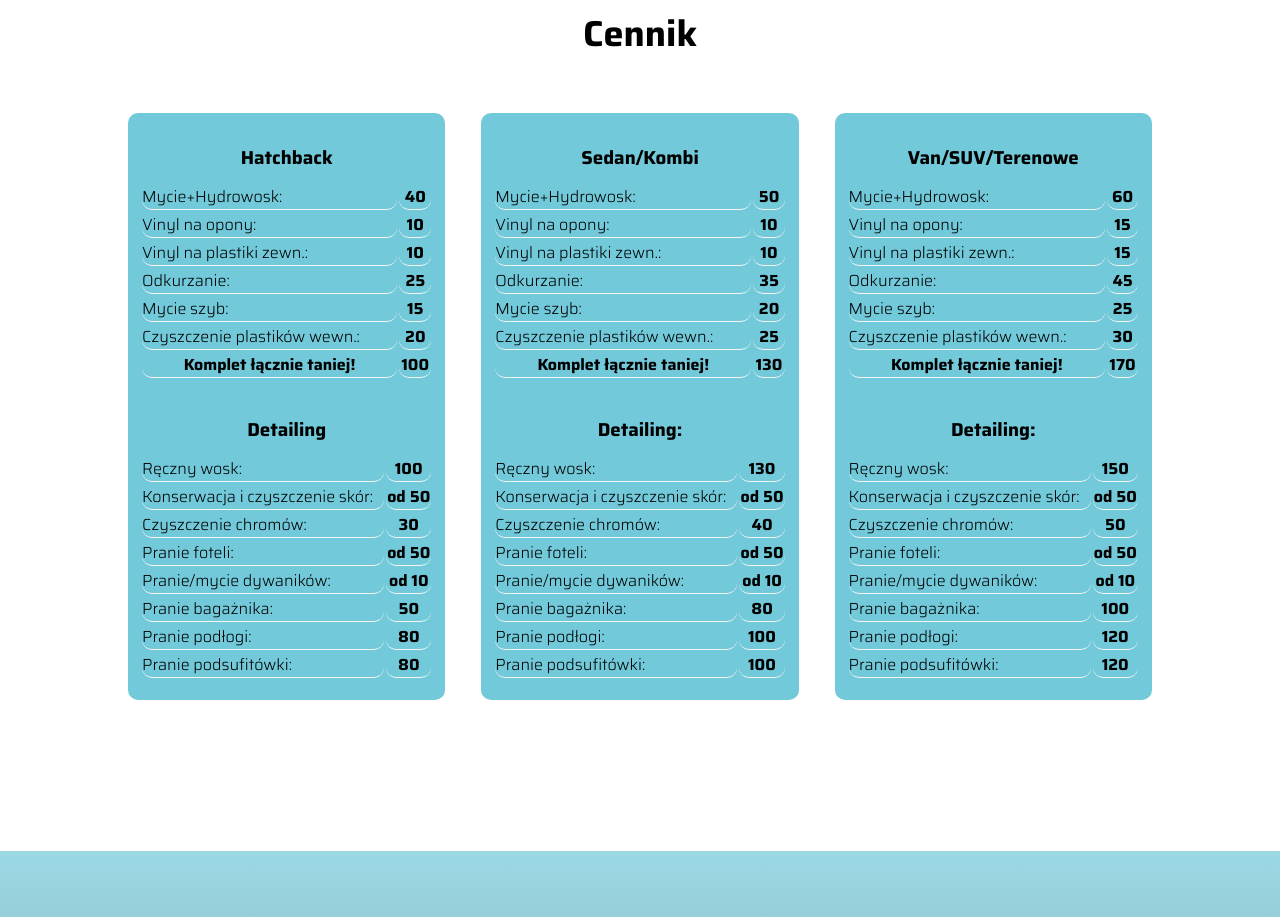
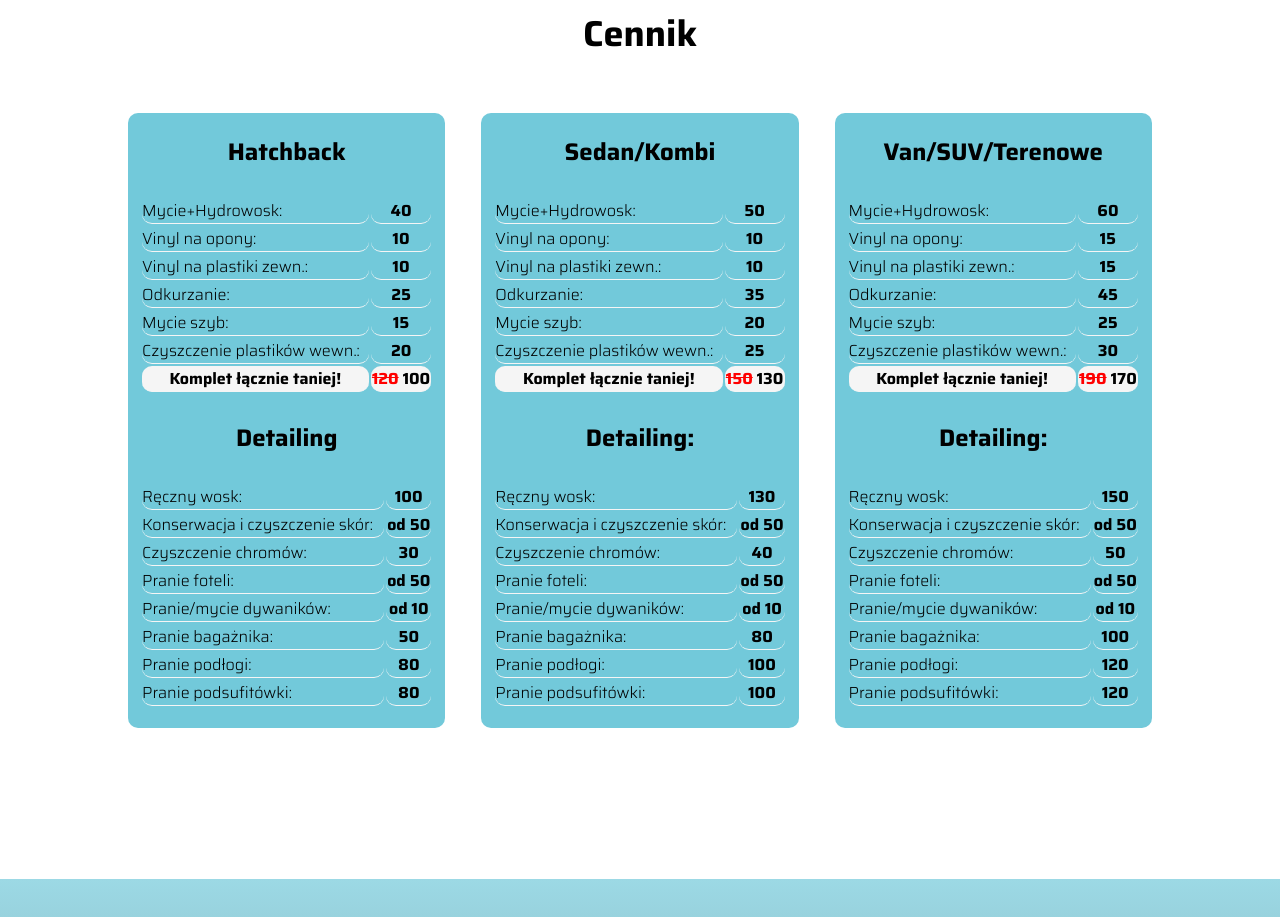
Before and after one commit to KlugSolutions/AquaCarWash.pl-Website, a plain HTML site: page index.html in a window 1280 px wide. Shown: the part 900-1817 px from the top of the page. Drawn offline with Linux system fonts and the light colour scheme.

Commit message:
change prices css

```diff
--- a/index.html
+++ b/index.html
@@ -46,7 +46,7 @@
 		<h1>Cennik</h1>
 		<div class="row">
 			<div class="prices-col">
-				<h3>Hatchback</h3>
+				<h2>Hatchback</h2><br>
 				<table>
 					<tr>
 						<td>Mycie+Hydrowosk:</td>
@@ -73,12 +73,12 @@
 						<th>20</th>
 					</tr>
 					<tr>
-						<th>Komplet łącznie taniej!</th>
-						<th>100</th>
+						<th id="allprices">Komplet łącznie taniej!</th>
+						<th id="allprices"><span>120</span> 100</th>
 					</tr>
 				</table><br>
 				<table>
-					<h3>Detailing</h3>
+					<h2>Detailing</h2><br>
 					<tr>
 						<td>Ręczny wosk:</td>
 						<th>100</th>
@@ -114,7 +114,7 @@
 				</table>
 			</div>
 			<div class="prices-col">
-				<h3>Sedan/Kombi</h3>
+				<h2>Sedan/Kombi</h2><br>
 				<table>
 					<tr>
 						<td>Mycie+Hydrowosk:</td>
@@ -141,12 +141,12 @@
 						<th>25</th>
 					</tr>
 					<tr>
-						<th>Komplet łącznie taniej!</th>
-						<th>130</th>
+						<th id="allprices">Komplet łącznie taniej!</th>
+						<th id="allprices"><span>150</span> 130</th>
 					</tr>
 				</table><br>
 				<table>
-					<h3>Detailing:</h3>
+					<h2>Detailing:</h2><br>
 					<tr>
 						<td>Ręczny wosk:</td>
 						<th>130</th>
@@ -182,7 +182,7 @@
 				</table>
 			</div>
 			<div class="prices-col">
-				<h3>Van/SUV/Terenowe</h3>
+				<h2>Van/SUV/Terenowe</h2><br>
 				<table>
 					<tr>
 						<td>Mycie+Hydrowosk:</td>
@@ -209,12 +209,12 @@
 						<th>30</th>
 					</tr>
 					<tr>
-						<th>Komplet łącznie taniej!</th>
-						<th>170</th>
+						<th id="allprices">Komplet łącznie taniej!</th>
+						<th id="allprices"><span>190</span> 170</th>
 					</tr>
 				</table><br>
 				<table>
-					<h3>Detailing:</h3>
+					<h2>Detailing:</h2><br>
 					<tr>
 						<td>Ręczny wosk:</td>
 						<th>150</th>
--- a/style.css
+++ b/style.css
@@ -197,6 +197,13 @@ td {
 th {
 	text-align: center;
 }
+#allprices{
+	background-color: whitesmoke;
+}
+#allprices span{
+	text-decoration: line-through;
+	color: red;
+}
 
 td,
 th {
```
